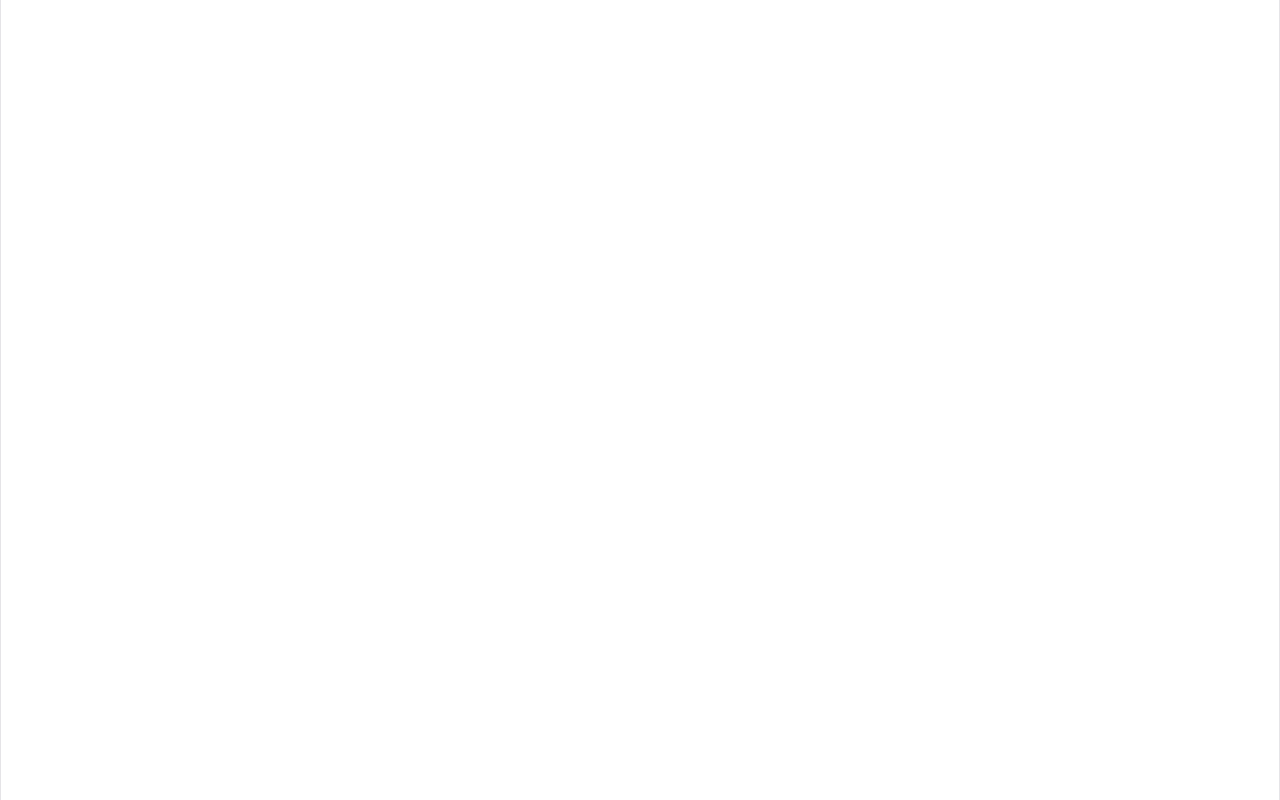
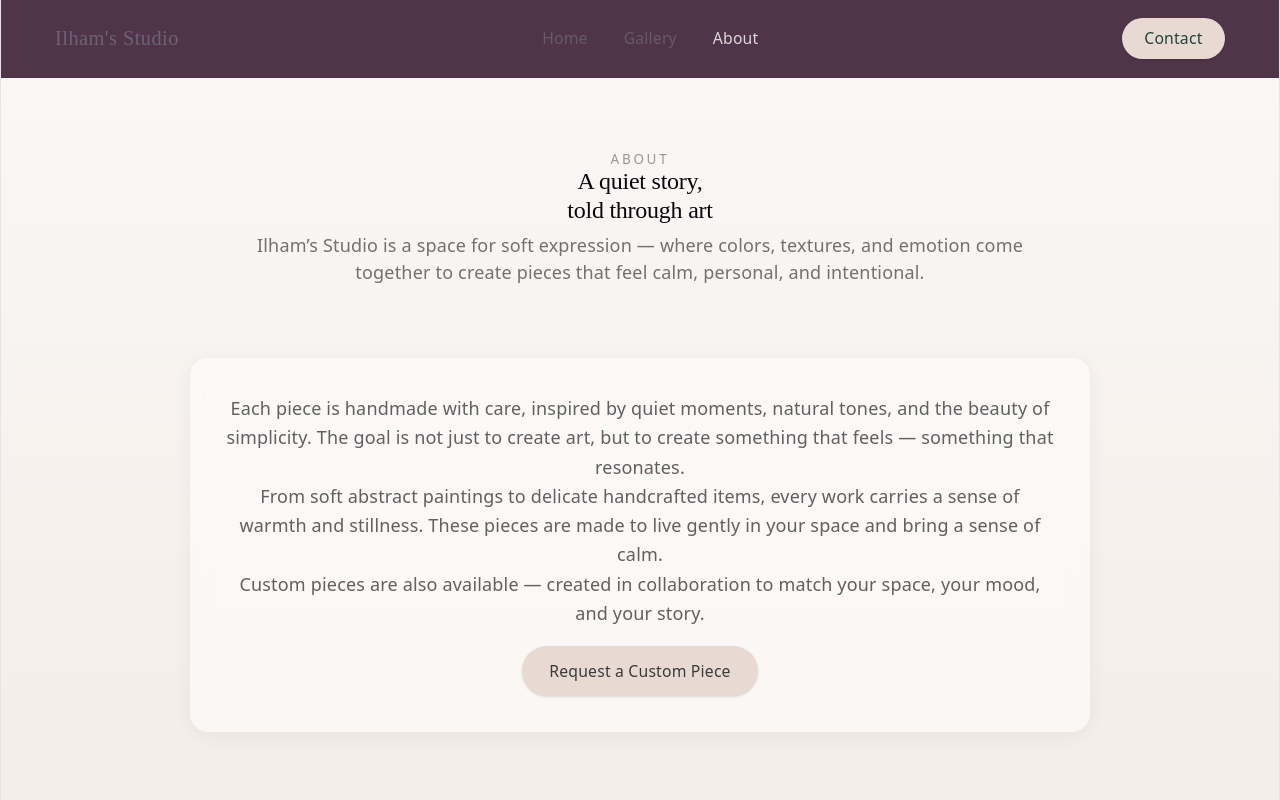
Before and after one commit to Haxee24/ilhams-studio, a React app: page /about in a window 1280 px wide. Before the commit this address had no page. Shown: the top 800 px of the page. Built offline with nearby package versions, Linux system fonts and the light colour scheme; the HTML template or start-up script is replaced by a standard one.

Commit message:
created about art display page and about page and added new attributes to painting objects

```diff
--- a/src/AppRoutes.jsx
+++ b/src/AppRoutes.jsx
@@ -1,10 +1,11 @@
 import { Route, Routes } from "react-router-dom";
-import { ArtPage, Contact, Gallery, Home, Layout } from "./pages";
+import { ArtPage, Contact, About, Gallery, Home, Layout } from "./pages";
 function AppRoutes() {
   return (
     <Routes>
       <Route path="/" element={<Layout />}>
         <Route index element={<Home />} />
+        <Route path="/about" element={<About />} />
         <Route path="/contact" element={<Contact/>} />
         <Route path="/gallery" element={<Gallery/>} />
         <Route path="/images/:id" element={<ArtPage/>} />
--- a/src/components/Art/ArtPiece.jsx
+++ b/src/components/Art/ArtPiece.jsx
@@ -0,0 +1,67 @@
+function ArtPiece( item ) {
+  if (!item) {
+    return (
+      <div className="min-h-screen flex items-center justify-center">
+        <p className="opacity-60">No artwork selected</p>
+      </div>
+    );
+  }
+
+  return (
+    <div
+      className="min-h-screen"
+      style={{
+        background: "linear-gradient(to bottom, #FAF7F4, #F3ECE8)",
+        color: "#3A3A3A",
+      }}
+    >
+      {/* CONTENT */}
+      <section className="px-6 md:px-12 py-16 max-w-6xl mx-auto grid md:grid-cols-2 gap-10 items-center">
+
+        {/* IMAGE */}
+        <div className="rounded-2xl overflow-hidden shadow-[0_10px_30px_rgba(0,0,0,0.08)]">
+          <img
+            src={item.image}
+            alt={item.title}
+            className="w-full h-full object-cover"
+          />
+        </div>
+
+        {/* DETAILS */}
+        <div className="space-y-6">
+          <h2
+            className="text-3xl md:text-4xl"
+            style={{ fontFamily: "serif" }}
+          >
+            {item.title}
+          </h2>
+
+          {item.description && (
+            <p className="text-sm md:text-base opacity-70 leading-relaxed">
+              {item.description}
+            </p>
+          )}
+
+          {/* EXTRA INFO */}
+          <div className="text-sm opacity-70 space-y-2">
+            {item.size && <p>Size: {item.size}</p>}
+            {item.medium && <p>Medium: {item.medium}</p>}
+            {item.price && <p>Price: {item.price}</p>}
+          </div>
+
+          {/* CTA */}
+          <button
+            className="px-6 py-3 rounded-full text-sm shadow-sm transition hover:opacity-90"
+            style={{
+              backgroundColor: "#E8DAD3",
+            }}
+          >
+            Enquire / Request Similar
+          </button>
+        </div>
+      </section>
+    </div>
+  );
+}
+
+export default ArtPiece;
--- a/src/components/Header/Navbar.jsx
+++ b/src/components/Header/Navbar.jsx
@@ -41,12 +41,12 @@ function Navbar() {
         </NavLink>
 
         <NavLink
-          to="/contact"
+          to="/about"
           className={({ isActive }) =>
             `${baseStyle} ${isActive ? "opacity-100 text-white font-medium" : ""}`
           }
         >
-          Contact
+          About
         </NavLink>
       </div>
 
--- a/src/components/index.js
+++ b/src/components/index.js
@@ -1,5 +1,6 @@
 import Header from "./Header/Header";
 import Footer from "./Footer/Footer";
 import ArtCard from "./Art/ArtCard";
+import ArtPiece from "./Art/ArtPiece";
 
-export { Header, Footer, ArtCard };
+export { Header, Footer, ArtCard, ArtPiece };
--- a/src/data/paintings.js
+++ b/src/data/paintings.js
@@ -1,23 +1,43 @@
 const paintings = [
   {
+    id: 1,
     title: "Muted Bloom",
     image:
       "https://images.unsplash.com/photo-1579783902614-a3fb3927b6a5?q=80&w=800",
+    description: "Soft floral-inspired tones blending gently into each other.",
+    size: "12 x 16 inches",
+    medium: "Acrylic on canvas",
+    price: "₹3,000",
   },
   {
+    id: 2,
     title: "Earth Layers",
     image:
       "https://images.unsplash.com/photo-1547891654-e66ed7ebb968?q=80&w=800",
+    description: "Layered textures inspired by natural landscapes and soil.",
+    size: "14 x 18 inches",
+    medium: "Mixed media",
+    price: "₹3,500",
   },
   {
+    id: 3,
     title: "Quiet Form",
     image:
       "https://images.unsplash.com/photo-1578926375605-eaf7559b1458?q=80&w=800",
+    description: "Minimal abstract shapes expressing calm and stillness.",
+    size: "10 x 12 inches",
+    medium: "Acrylic on canvas",
+    price: "₹2,500",
   },
   {
+    id: 4,
     title: "Blush Tones",
     image:
       "https://images.unsplash.com/photo-1500462918059-b1a0cb512f1d?q=80&w=800",
+    description: "A soft composition of warm blush hues and subtle gradients.",
+    size: "12 x 12 inches",
+    medium: "Watercolor",
+    price: "₹2,800",
   },
 ];
 
--- /dev/null
+++ b/src/pages/About.jsx
@@ -0,0 +1,74 @@
+import React from "react";
+
+function About() {
+  return (
+    <div
+      className="min-h-screen"
+      style={{
+        background: "linear-gradient(to bottom, #FAF7F4, #F3ECE8)",
+        color: "#3A3A3A",
+      }}
+    >
+      {/* HEADER */}
+      <section className="px-6 py-16 text-center max-w-3xl mx-auto">
+        <p className="text-xs tracking-[0.2em] uppercase opacity-50 mb-4">
+          About
+        </p>
+
+        <h2
+          className="text-4xl md:text-5xl mb-6 leading-snug"
+          style={{ fontFamily: "serif" }}
+        >
+          A quiet story,
+          <br />
+          told through art
+        </h2>
+
+        <p className="text-sm md:text-base opacity-70">
+          Ilham’s Studio is a space for soft expression — where colors,
+          textures, and emotion come together to create pieces that feel calm,
+          personal, and intentional.
+        </p>
+      </section>
+
+      {/* CONTENT */}
+      <section className="px-6 md:px-12 pb-20 max-w-4xl mx-auto">
+        <div className="bg-white/50 backdrop-blur-sm rounded-2xl p-8 shadow-[0_4px_20px_rgba(0,0,0,0.05)] space-y-6">
+
+          <p className="text-sm md:text-base opacity-80 leading-relaxed">
+            Each piece is handmade with care, inspired by quiet moments,
+            natural tones, and the beauty of simplicity. The goal is not just
+            to create art, but to create something that feels — something that
+            resonates.
+          </p>
+
+          <p className="text-sm md:text-base opacity-80 leading-relaxed">
+            From soft abstract paintings to delicate handcrafted items, every
+            work carries a sense of warmth and stillness. These pieces are made
+            to live gently in your space and bring a sense of calm.
+          </p>
+
+          <p className="text-sm md:text-base opacity-80 leading-relaxed">
+            Custom pieces are also available — created in collaboration to match
+            your space, your mood, and your story.
+          </p>
+
+          {/* CTA */}
+          <div className="pt-4">
+            <button
+              className="px-6 py-3 rounded-full text-sm shadow-sm transition hover:opacity-90"
+              style={{
+                backgroundColor: "#E8DAD3",
+              }}
+            >
+              Request a Custom Piece
+            </button>
+          </div>
+
+        </div>
+      </section>
+    </div>
+  );
+}
+
+export default About;
--- a/src/pages/ArtPage.jsx
+++ b/src/pages/ArtPage.jsx
@@ -1,11 +1,12 @@
 import { useParams } from "react-router-dom";
 import paintings from "../data/paintings";
+import { ArtPiece } from "../components";
 
 function ArtPage() {
     const {id} = useParams();
     const item = paintings[id];
     return (
-        <div>{item.title}</div>
+        <ArtPiece {...item} />
     )
 }
 
--- a/src/pages/index.js
+++ b/src/pages/index.js
@@ -3,5 +3,6 @@ import Gallery from "./Gallery";
 import Home from "./Home";
 import Layout from "./Layout";
 import ArtPage from "./ArtPage";
+import About from "./About";
 
-export { Contact, Gallery, Home, ArtPage, Layout };
+export { Contact, About, Gallery, Home, ArtPage, Layout };
```
